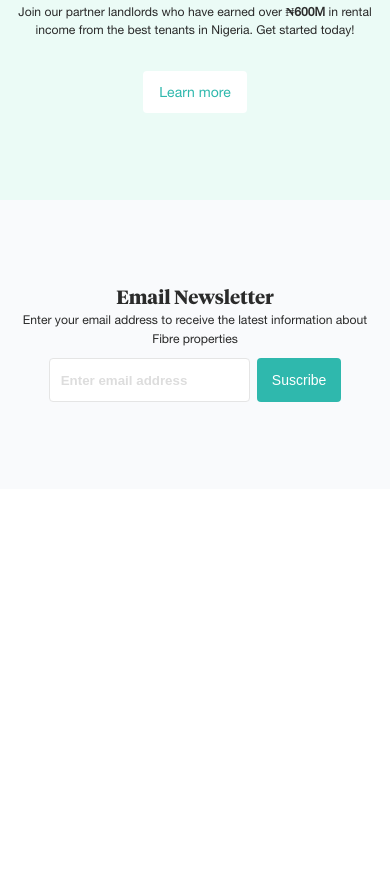
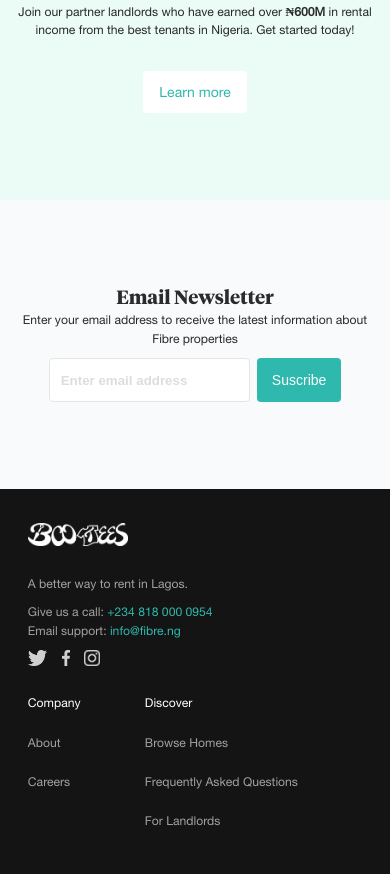
Before and after one commit to bellogo/bootees, a plain HTML site: page src/index.html in a window 390 px wide. Shown: the part 3565-4439 px from the top of the page. Before the commit the page ends 4054 px from the top, so only its background shows below. Drawn offline with Linux system fonts and the light colour scheme.

Commit message:
styled footer and made it responsive

```diff
--- a/src/css/index.scss
+++ b/src/css/index.scss
@@ -468,6 +468,67 @@
         }
     }
 
+    .footer {
+        display: flex;
+        justify-content: space-between;
+        background-color: #141414;
+        padding: 70.2px 90px;
+        width: 100%;
+
+        .contact {
+            flex-grow: 6;
+            min-width: 216px;
+
+            img {
+                max-width: 100px;
+                margin-bottom: 15px;
+            }
+
+            p {
+                font-size: 12.6px;
+                margin: 12.6px 0;
+                color: rgba(255, 255, 255, 0.6);
+
+                a {
+                    text-decoration: none;
+                    color: $themeColor;
+                }
+            }
+
+            .social {
+                display: flex;
+                justify-content: flex-start;
+
+                img {
+                    height: 16px;
+                    margin-right: 14.4px;
+                }
+            }
+        }
+
+        .foot {
+            padding-right: 20px;
+            flex-grow: 1;
+            float: right;
+            display: flex;
+            flex-direction: column;
+            justify-content: flex-start;
+
+            p {
+                color: white;
+                font-size: 12.6px;
+                margin: 0px 0px 12.6px;
+            }
+
+            a {
+                font-size: 12.2px;
+                padding: 12px 0px;
+                text-decoration: none;
+                color: rgba(255, 255, 255, 0.6);
+            }
+        }
+    }
+
 }
 
 @media screen and (max-width : 600px) {
@@ -701,6 +762,41 @@
             }
         }
 
+        .footer {
+            flex-wrap: wrap;
+            padding: 33.93px 27.84px;
+            width: 100%;
+
+            .contact {
+                margin-bottom: 28.71px;
+                width: 100%;
+
+
+                p {
+                    font-size: 12.18px;
+                }
+
+                .social {
+
+                    img {
+                        margin: 0 14.1px 0 0;
+                    }
+                }
+            }
+
+            .foot {
+                padding-right: 0px;
+
+                p {
+                    font-size: 12.18px;
+                }
+
+                a {
+                    font-size: 12.18px;
+                }
+            }
+        }
+
     }
 
 }
--- a/src/index.html
+++ b/src/index.html
@@ -96,8 +96,8 @@
                         <p>STREAMLINED PROCESS</p>
                     </div>
                     <p>Book in minutes, not days</p>
-                  <span>You can rent your future home in a few clicks.
-                          We've streamlined the entire process to get you moved in, faster.</span>
+                    <span>You can rent your future home in a few clicks.
+                        We've streamlined the entire process to get you moved in, faster.</span>
                 </div>
             </div>
         </div>
@@ -111,13 +111,15 @@
                 <div class="buditem23">
                     <img src="./images/people.png" alt="house">
                     <p class="budp">Shared homes</p>
-                    <p>Rent a private room in a shared home with furnished common areas like living room and kitchen.</p>
+                    <p>Rent a private room in a shared home with furnished common areas like living room and kitchen.
+                    </p>
                     <a href="">Browse shared homes</a>
                 </div>
                 <div class="buditem23">
                     <img src="./images/house.png" alt="people">
                     <p class="budp">Entire homes</p>
-                    <p>Rent a furnished or unfurnished apartment or house, with options fit for a single tenant or families.</p>
+                    <p>Rent a furnished or unfurnished apartment or house, with options fit for a single tenant or
+                        families.</p>
                     <a href="">Browse entire homes</a>
                 </div>
             </div>
@@ -138,6 +140,33 @@
                 <button>Suscribe</button>
             </form>
         </div>
+
+        <div class="footer">
+            <div class="contact">
+                <img src="./images/lastlogo.png" alt="logo">
+                <p>A better way to rent in Lagos.</p>
+                <p style="margin-bottom: 4px;">Give us a call: <a href="">+234 818 000 0954</a></p>
+                <p style="margin-top: 0px;">Email support: <a href="">info@fibre.ng</a></p>
+                <div class="social">
+                    <img src="./images/twitter.png" alt="twitter logo">
+                    <img src="./images/facebook.png" alt="facebook logo">
+                    <img src="./images/IG.png" alt="IG logo">
+                </div>
+            </div>
+            <div class="foot">
+                <p>Company</p>
+                <a href="">About</a>
+                <a href="">Careers</a>
+            </div>
+            <div class="foot">
+                <p>Discover</p>
+                <a href="">Browse Homes</a>
+                <a href="">Frequently Asked Questions</a>
+                <a href="">For Landlords</a>
+            </div>
+
+
+        </div>
     </main>
 
     <script src="./js/index.js"></script>
```
Also changed, not shown: src/css/index.css, src/images/IG.png (added), src/images/facebook.png (added), src/images/lastlogo.png (added), src/images/twitter.png (added), 1 other file.
